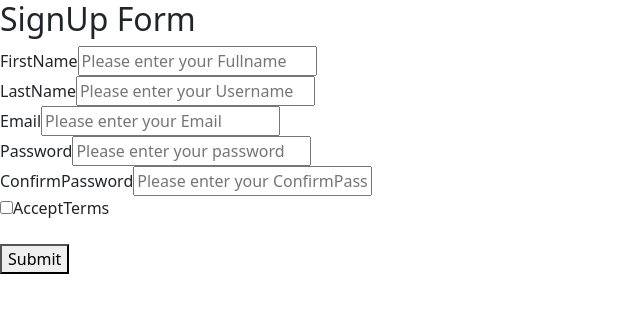
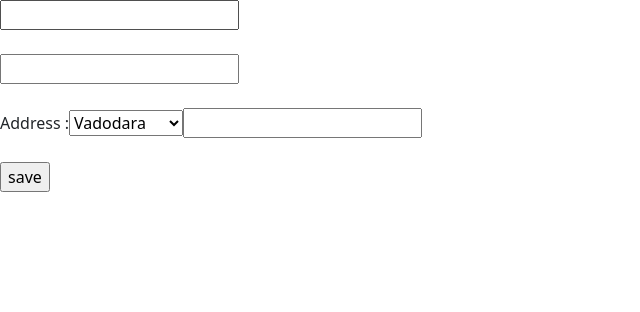
Before and after one commit to Nilaxi/practice, a React (Create React App) app: page / in a window 1280 px wide. Shown: the top 312 px of the page, without its empty margins (0-640 px from the left). Built offline with nearby package versions, Linux system fonts and the light colour scheme.

Commit message:
CrudOperation

```diff
--- /dev/null
+++ b/src/CMyManagement.js
@@ -0,0 +1,23 @@
+import React from 'react'
+
+export default function CMyManagement(props) {
+  return (
+    <div>
+            <table>
+                <tbody>
+            {
+                props.multipleData.map((v,index) => {
+
+                    return(<tr><td>{v.firstName}</td>
+                    <td>{v.lastName}</td>
+                    <td>{v.address.city}</td>
+                    <td>{v.address.state}</td>
+                    <td><button onClick={() => {props.deleteInfo(index)}}>Delete</button></td>
+                    <td><button onClick={() => {props.editInfo(index)}}>Edit</button></td></tr>)
+                })
+            }
+            </tbody>
+        </table>
+    </div>
+  )
+}
--- /dev/null
+++ b/src/CrudOperation.js
@@ -0,0 +1,65 @@
+import React, { useState } from 'react'
+
+export default function CrudOperation() {
+   const [data,setData]= useState({
+        firstName : "",
+        lastName : ""
+    });
+    const [index,setIndex] = useState(-1);
+    const [multipleData,setMultipleData] = useState([]);
+
+    const changeValue = (e) =>{
+            setData({...data,[e.target.name]:e.target.value})
+    }
+    const saveInfo = (e) =>{
+        e.preventDefault();
+        let p = [...multipleData];
+        if(index == -1){
+            p.push(data);
+        }
+        else{
+            p[index] = data;
+        }
+
+        setIndex(-1);
+        setMultipleData(p);
+
+    }
+    const deleteInfo = (index) =>{
+            let p = [...multipleData];
+            p.splice(index,1);
+            setMultipleData(p);
+    }
+    const editInfo = (index) =>{
+            let n = multipleData[index];
+            setData({...n});
+            setIndex(index);
+    }
+  return (
+    <div>
+        <form onSubmit={saveInfo}>
+            <input type="text" name="firstName" onChange={changeValue} value={data.firstName}></input>
+            <input type="text" name="lastName" onChange={changeValue} value={data.lastName}></input>
+            <br></br>
+            <br></br>
+            <input type="submit" value="Save"></input>
+        </form>
+        <table>
+            {
+                multipleData.map((v,index)=>{
+                    return(<tr><td>{v.firstName}</td>
+                                <td>{v.lastName}</td>
+                                <td><button onClick={()=>{
+                                    deleteInfo(index)
+                                }}>Delete</button></td>
+                                <td><button onClick={()=>{
+                                    editInfo(index)
+                                }}>Edit</button></td>
+                            </tr>)
+                })
+            }
+        </table>
+    </div>
+  )
+
+}
--- /dev/null
+++ b/src/CrudOperationH.js
@@ -0,0 +1,66 @@
+import React, { useState } from 'react'
+import CMyManagement from './CMyManagement';
+
+export default function CrudOperationH() {
+    const [data,setData] = useState ({
+        firstName : "",
+        lastName : "",
+        address:{
+            city:"",
+            state:""
+        }
+    });
+    const [index,setIndex] = useState(-1);
+    const [multipleData,setMultipleData] = useState([]);
+    const  changeValue = (e) =>{
+        setData({...data,[e.target.name]:e.target.value})
+    }
+
+    const saveInfo = (e) =>{
+        e.preventDefault();
+        let n = [...multipleData];
+        if(index == -1){
+        n.push(data);
+        }
+        else{
+         n[index]=data;
+        }
+        setMultipleData(-1);
+        setMultipleData(n);
+    }
+    const deleteInfo = (index) =>{
+        let p = [...multipleData]
+        p.splice(index,1);
+        setMultipleData(p);
+
+    }
+    const editInfo = (index) =>{
+        let t = multipleData[index];
+        setData({...t})
+        setIndex(index);
+    }
+
+  return (
+    <div>
+        <form onSubmit={saveInfo}>
+            <input type='text' name='firstName' onChange={changeValue} value={data.firstName} /><br/><br/>
+            <input type='text' name='lastName'  onChange={changeValue} value={data.lastName}/><br/><br/>
+            <label name='address'>Address :</label>
+
+            <select onChange={changeValue} value={data.address.city}>
+               <option value="Vadodara">Vadodara</option>
+                <option value="Ahmedabad">Ahmedabad</option>
+                <option value="Banglore">Banglore</option>
+            </select>
+            <input type="text" name="address" onChange={changeValue} value={data.address.state} /><br/><br/>
+
+            <input type='submit' value='save'/>
+        </form>
+        <CMyManagement multipleData ={multipleData}
+        deleteInfo = {deleteInfo}
+        editInfo = {editInfo}
+        />
+    </div>
+  )
+
+}
--- a/src/index.js
+++ b/src/index.js
@@ -14,7 +14,8 @@ import 'bootstrap/dist/css/bootstrap.min.css';
 import { Ecommers } from './Ecommers';
 import FormInClass from './FormInClass';
 import RagistrationForm from './RagistrationForm';
-
+import CrudOperation from './CrudOperation';
+import CrudOperationH from './CrudOperationH';
 
 
 
@@ -22,7 +23,7 @@ import RagistrationForm from './RagistrationForm';
 const root = ReactDOM.createRoot(document.getElementById('main'));
 root.render(
   <React.StrictMode>
-    <RagistrationForm/>
+    <CrudOperationH/>
   </React.StrictMode>
 );
 
```
